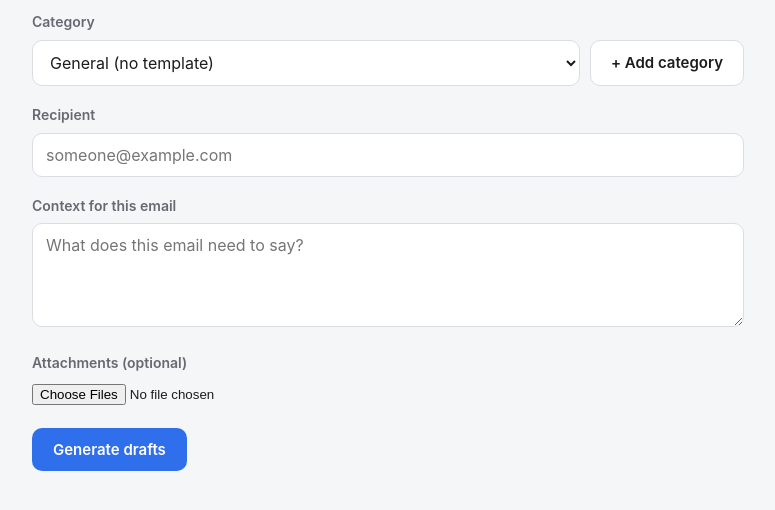
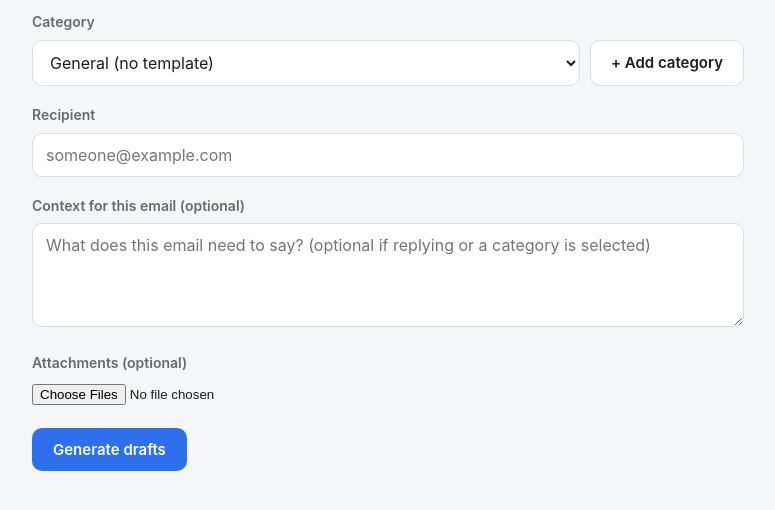
Before and after one commit to SiddhantOjha17/cewmail, a Flask app: page / in a window 1280 px wide. Shown: the part 141-651 px from the top of the page, without its empty margins (252-1027 px from the left). Run offline with Flask 3, Linux system fonts and the light colour scheme.

Commit message:
Make the context field optional
Context is no longer required to generate drafts -- only some basis to
draft from is: a category (template), a reply's original email, or
typed context. Empty context now falls back gracefully:
- With a category but no context: draft from the template alone.
- Replying with no context: draft purely from the reference email.
- None of the three: clear 400 error instead of asking the LLM to
  invent an email about nothing.

Removed the HTML `required` attribute and the old JS/server checks
that blocked generation on empty context alone. Tested all three paths
against the real backend.

Co-Authored-By: Claude Sonnet 5 <noreply@anthropic.com>
Claude-Session: https://claude.ai/code/session_015inQUmRJkw3L1hiVgMFtkH

```diff
--- a/app.py
+++ b/app.py
@@ -85,8 +85,11 @@ def api_generate():
     recipient = data.get("recipient") or None
     reply_direction = data.get("reply_direction") or None
 
-    if not context:
-        return jsonify({"error": "Please describe the context for this email."}), 400
+    if not context and not source_email and not category:
+        return jsonify({
+            "error": "Please select a category, add context, or reply to a message "
+                     "so there's something to draft from.",
+        }), 400
 
     template = None
     if category:
--- a/llm_client.py
+++ b/llm_client.py
@@ -68,11 +68,20 @@ def _build_prompt(
     recipient: str | None = None,
     reply_direction: str | None = None,
 ) -> str:
-    parts = [
-        template.strip() if template else GENERIC_INSTRUCTION,
-        "",
-        f"Specific context for this email: {context.strip()}",
-    ]
+    parts = [template.strip() if template else GENERIC_INSTRUCTION]
+
+    context = (context or "").strip()
+    if context:
+        parts += ["", f"Specific context for this email: {context}"]
+    elif not source_email:
+        parts += [
+            "",
+            "No specific context was given for this email -- use your best judgment "
+            "based on the category description above.",
+        ]
+    # If context is empty but source_email is present, no extra line is needed here --
+    # the reference email below plus the template already give the model enough to work with.
+
     if source_email:
         if reply_direction == "sent":
             origin_note = (
--- a/static/app.js
+++ b/static/app.js
@@ -111,8 +111,8 @@
     const context = document.getElementById("context").value.trim();
     generateError.hidden = true;
 
-    if (!context) {
-      generateError.textContent = "Please describe the context for this email.";
+    if (!context && !category && !state.reply) {
+      generateError.textContent = "Select a category, add context, or reply to a message first.";
       generateError.hidden = false;
       return;
     }
--- a/templates/index.html
+++ b/templates/index.html
@@ -59,8 +59,8 @@
         </div>
 
         <div class="field-row">
-          <label for="context">Context for this email</label>
-          <textarea id="context" name="context" rows="4" placeholder="What does this email need to say?" required></textarea>
+          <label for="context">Context for this email (optional)</label>
+          <textarea id="context" name="context" rows="4" placeholder="What does this email need to say? (optional if replying or a category is selected)"></textarea>
         </div>
 
         <div class="field-row">
```
